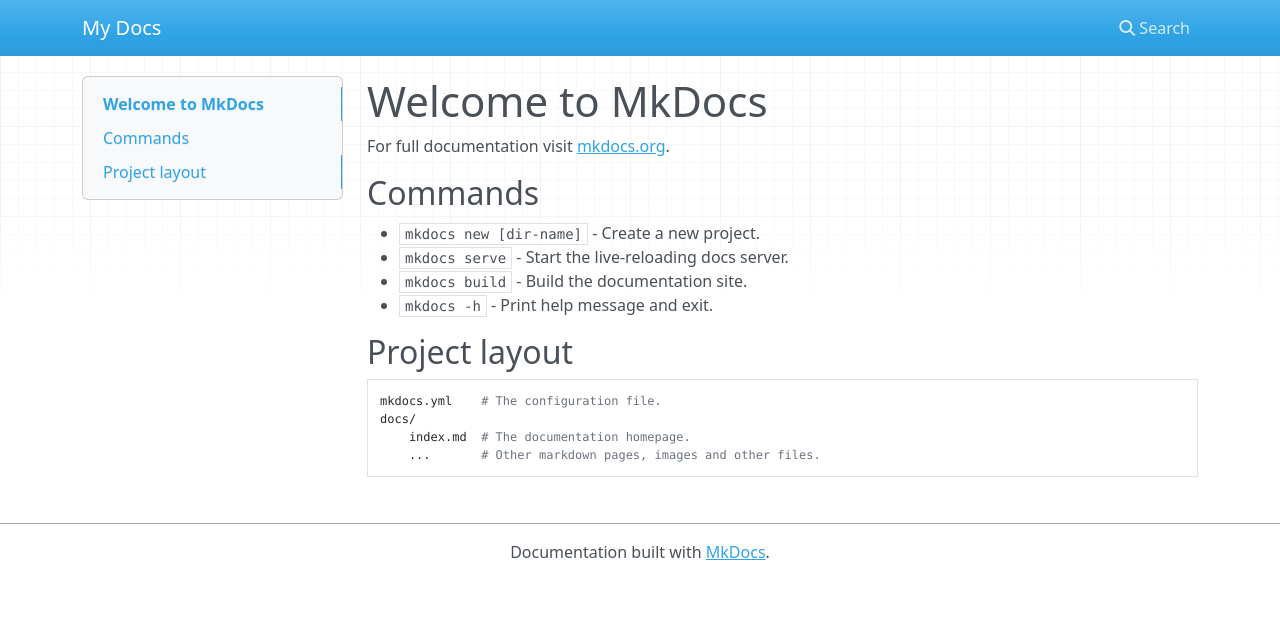
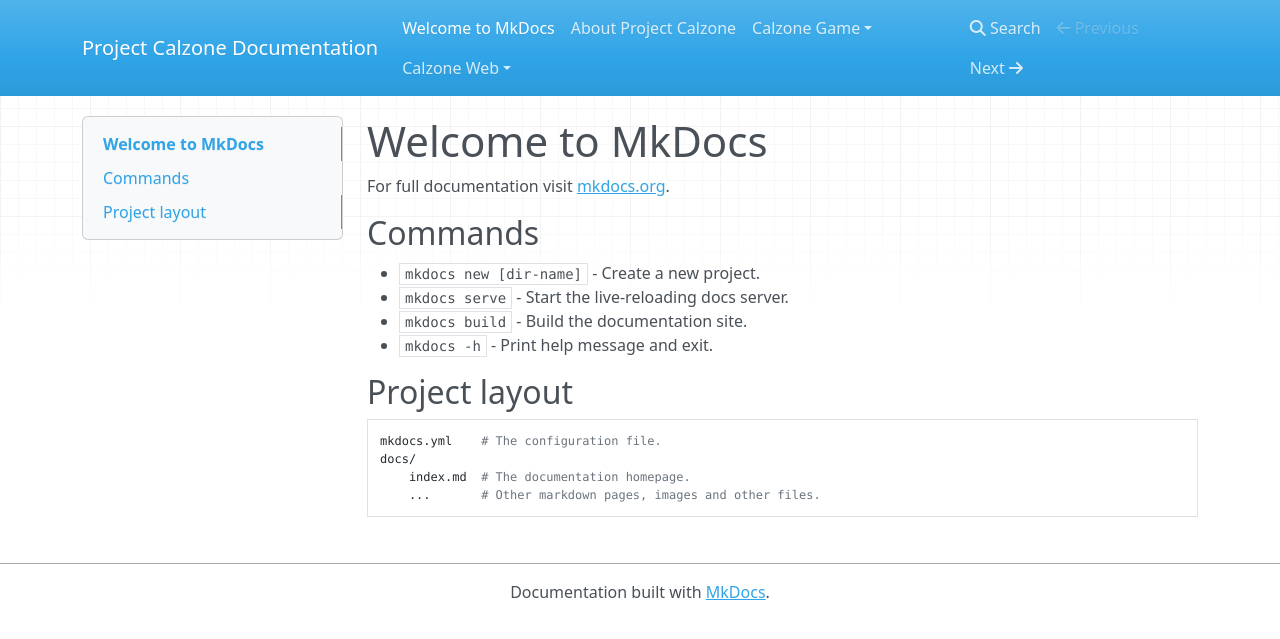
Before and after one commit to TailTwistStudios/Project-Calzone-Docs, an MkDocs documentation site: the page built from docs/index.md, in a window 1280 px wide. Shown: the top 639 px of the page. Built offline with MkDocs 1.6.1, drawn with Linux system fonts in a browser that asks for light colours; nearby versions of some CDN libraries.

Commit message:
Followed Getting Started tutorial

```diff
--- /dev/null
+++ b/docs/about.md
@@ -0,0 +1 @@
+# About Project Calzone
--- a/mkdocs.yml
+++ b/mkdocs.yml
@@ -1 +1 @@
-site_name: My Docs
+site_name: Project Calzone Documentation
```
Also changed, not shown: docs/Calzone Game/index.md (added), docs/Calzone Web/index.md (added).
